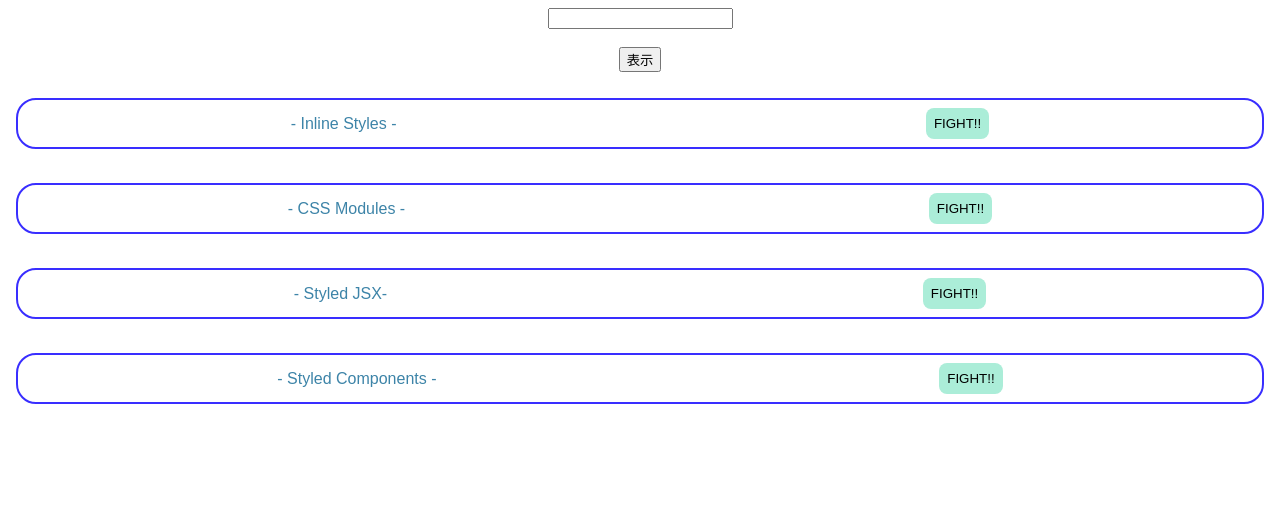
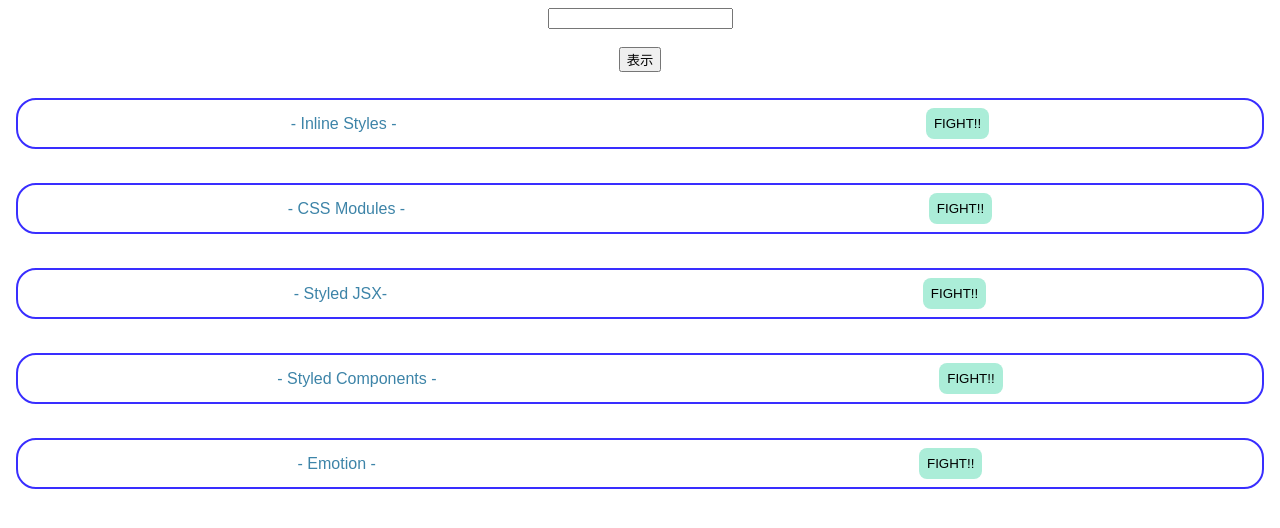
Before and after one commit to kono-meowmeow/React_StepUp, a React (Create React App) app: page / in a window 1280 px wide. Shown: the top 528 px of the page. Built offline with nearby package versions, Linux system fonts and the light colour scheme; the HTML template or start-up script is replaced by a standard one.

Commit message:
EmotionでCSSをあてる

```diff
--- a/src/App.js
+++ b/src/App.js
@@ -4,6 +4,7 @@
 import { InlineStyle } from "./components/InlineStyle";
 import { StyledComponents } from "./components/StyledComponents";
 import { StyledJsx } from "./components/StyledJsx";
+import { Emotion } from "./components/Emotion"
 import "./styles.css";
 
 export default function App() {
@@ -49,6 +50,8 @@
       <StyledJsx />
       <br />
       <StyledComponents />
+      <br />
+      <Emotion />
     </div>
   );
 }
--- /dev/null
+++ b/src/components/Emotion.jsx
@@ -0,0 +1,51 @@
+// Emotionの使い方
+// まず、下記のように書く
+/** @jsxRuntime classic */
+/** @jsx jsx */
+import { jsx, css } from "@emotion/react";
+import styled from "@emotion/styled";
+
+export const Emotion = () => {
+  // sassの記法がそのまま使える
+  const containerStyle = css`
+    border: solid 2px #392eff;
+    border-radius: 20px;
+    padding: 8px;
+    margin: 8px;
+    display: flex;
+    justify-content: space-around;
+    align-items: center;
+  `;
+
+  // JSのオブジェクトの形式で書くこともできる
+  // もちろんこの場合は、キャメルケースで書く
+  const titleStyle = css({
+    margin: 0,
+    color: "#3d84a8",
+  });
+
+  // styled-componentsのように、コンポーネントを作成することもできる
+  const StyledButton = styled.button`
+    background-color: #abedd8;
+    border: none;
+    padding: 8px;
+    border-radius: 8px;
+    /* styled-componentsでは、sassの記法が使える */
+    &:hover {
+      background-color: #46cdcf;
+      color: #fff;
+      cursor: pointer;
+    }
+  `;
+
+  return (
+    // cssタグを使って、style属性に適用する
+    <div css={containerStyle}>
+      <p css={titleStyle}>- Emotion -</p>
+      <StyledButton>FIGHT!!</StyledButton>
+    </div>
+  );
+};
+
+// 注意点
+// Emotionは色々なstyleの適用方法を採用できるので、どの記法を使うのか統一した方がよい
```
